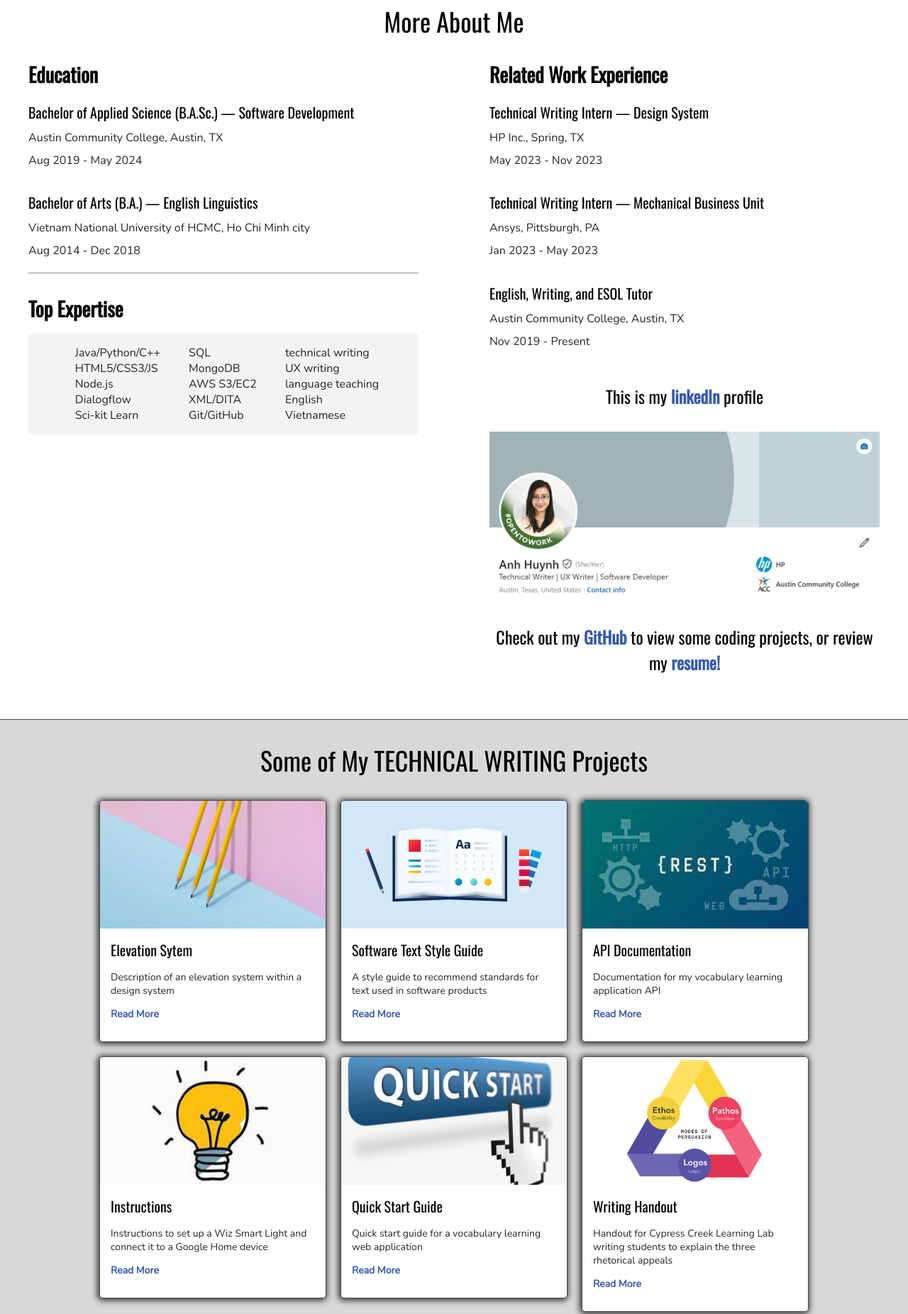
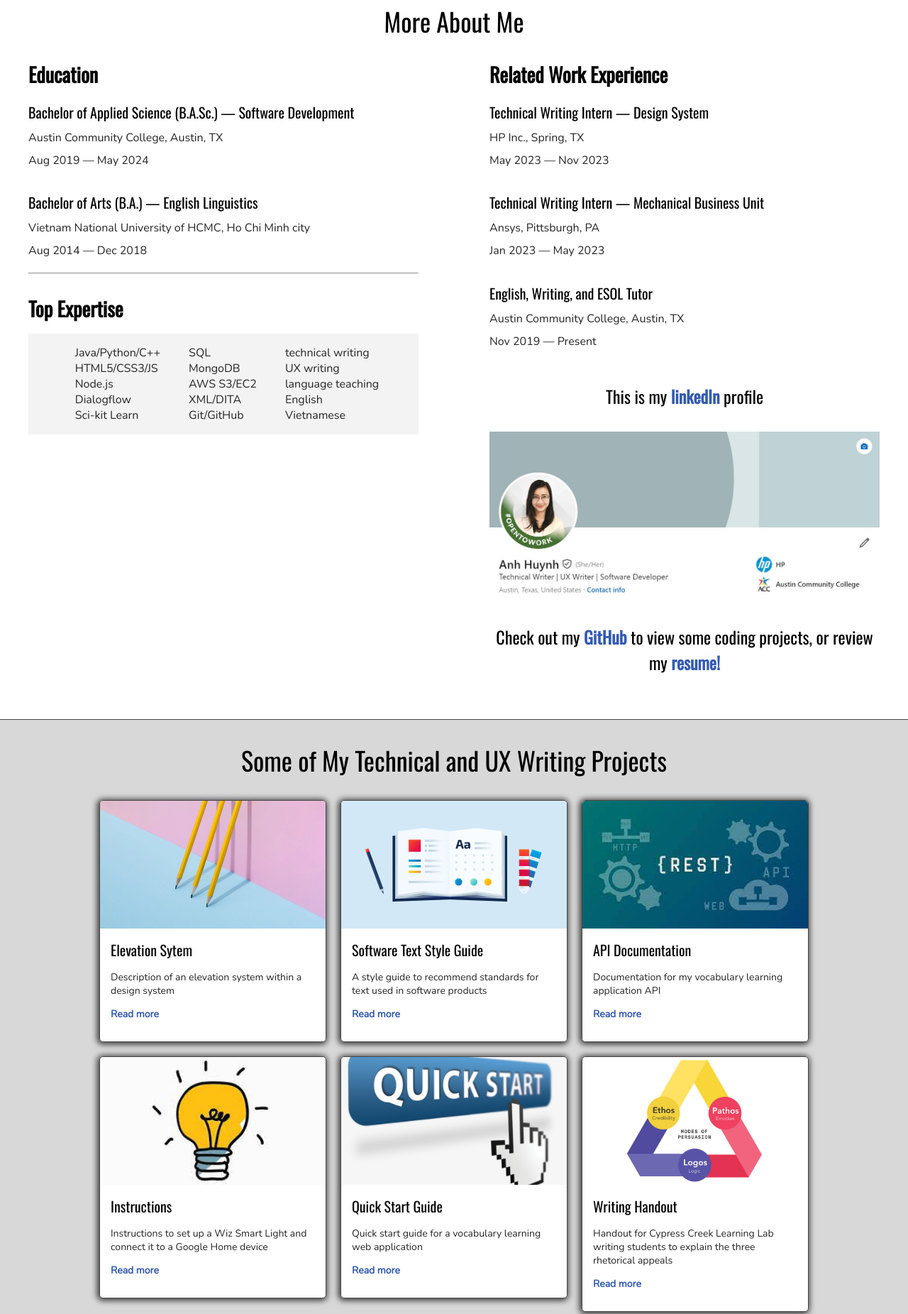
Before and after one commit to htqanh305/personalwebsite, a plain HTML site: page index.html in a window 1280 px wide. Shown: the part 723-2574 px from the top of the page at 71% size. Drawn offline with nearby package versions, Linux system fonts and the light colour scheme.

Commit message:
general cleaning

```diff
--- a/index.html
+++ b/index.html
@@ -43,7 +43,7 @@
                     <div class="left-column">
                         <img id="profile_pic" src="images/QuynhAnh.jpg" >
 
-                        <h5 style="text-align: center; line-height: 0">Personalized Theme</h5>
+                        <h5 style="text-align: center; line-height: 0">Personalized Theme Colors</h5>
 
                         <div id="theme-options-wrapper">
                             <div data-mode="light" id="light-mode" class="theme-dot"></div>
@@ -86,10 +86,10 @@
                             <h3 style="margin-bottom: -15px;">Education</h3>
                             <h5 style="margin-bottom: -6px;">Bachelor of Applied Science (B.A.Sc.) &mdash; Software Development</h5>
                             <p style="margin-bottom: -6px;"> Austin Community College, Austin, TX</p>
-                            <p> Aug 2019 - May 2024</p>
+                            <p> Aug 2019 &mdash; May 2024</p>
                             <h5 style="margin-bottom: -6px;">Bachelor of Arts (B.A.) &mdash; English Linguistics</h5>
                             <p style="margin-bottom: -6px;"> Vietnam National University of HCMC, Ho Chi Minh city</p>
-                            <p style="margin-bottom: 20px;"> Aug 2014 - Dec 2018</p>
+                            <p style="margin-bottom: 20px;"> Aug 2014 &mdash; Dec 2018</p>
                         </div>
 
                         <hr>
@@ -129,13 +129,13 @@
                             <h3 style="margin-bottom: -15px;">Related Work Experience</h3>
                             <h5 style="margin-bottom: -6px;">Technical Writing Intern &mdash; Design System</h5>
                             <p style="margin-bottom: -6px;">HP Inc., Spring, TX</p>
-                            <p>May 2023 - Nov 2023</p>
+                            <p>May 2023 &mdash; Nov 2023</p>
                             <h5 style="margin-bottom: -6px;">Technical Writing Intern &mdash; Mechanical Business Unit</h5>
                             <p style="margin-bottom: -6px;">Ansys, Pittsburgh, PA</p>
-                            <p>Jan 2023 - May 2023</p>
+                            <p>Jan 2023 &mdash; May 2023</p>
                             <h5 style="margin-bottom: -6px;">English, Writing, and ESOL Tutor</h5>
                             <p style="margin-bottom: -6px;">Austin Community College, Austin, TX</p>
-                            <p>Nov 2019 - Present</p>
+                            <p>Nov 2019 &mdash; Present</p>
 
                         </div>
 
@@ -157,7 +157,7 @@
 
         <section class="s1">
             <div class="main-container">
-                <h2 style="text-align: center;">Some of My TECHNICAL WRITING Projects</h2>
+                <h2 style="text-align: center;">Some of My Technical and UX Writing Projects</h2>
                 <div class="post-wrapper">
                     <div>
                         <div class="post">
@@ -165,7 +165,7 @@
                             <div class="post-preview">
                                 <h6 class="post-title">Elevation Sytem</h6>
                                 <p class="post-intro">Description of an elevation system within a design system</p>
-                                <p class="post-intro"><a class= "work-link" href="post4.html">Read More</a></p>
+                                <p class="post-intro"><a class= "work-link" href="post4.html">Read more</a></p>
                             </div>
                         </div>
                     </div>
@@ -176,7 +176,7 @@
                             <div class="post-preview">
                                 <h6 class="post-title">Software Text Style Guide</h6>
                                 <p class="post-intro">A style guide to recommend standards for text used in software products</p>
-                                <p class="post-intro"><a class= "work-link" href="post7.html">Read More</a></p>
+                                <p class="post-intro"><a class= "work-link" href="post7.html">Read more</a></p>
                             </div>
                         </div>
                     </div>
@@ -187,7 +187,7 @@
                             <div class="post-preview">
                                 <h6 class="post-title">API Documentation</h6>
                                 <p class="post-intro">Documentation for my vocabulary learning application API</p>
-                                <p class="post-intro"><a class= "work-link" href="post6.html">Read More</a></p>
+                                <p class="post-intro"><a class= "work-link" href="post6.html">Read more</a></p>
                             </div>
                         </div>
                     </div>
@@ -198,7 +198,7 @@
                             <div class="post-preview">
                                 <h6 class="post-title">Instructions</h6>
                                 <p class="post-intro">Instructions to set up a Wiz Smart Light and connect it to a Google Home device</p>
-                                <p class="post-intro"><a class= "work-link" href="post1.html">Read More</a></p>
+                                <p class="post-intro"><a class= "work-link" href="post1.html">Read more</a></p>
                             </div>
                         </div>
                     </div>
@@ -209,7 +209,7 @@
                             <div class="post-preview">
                                 <h6 class="post-title">Quick Start Guide</h6>
                                 <p class="post-intro">Quick start guide for a vocabulary learning web application</p>
-                                <p class="post-intro"><a class= "work-link" href="post5.html">Read More</a></p>
+                                <p class="post-intro"><a class= "work-link" href="post5.html">Read more</a></p>
                             </div>
                         </div>
                     </div>
@@ -220,7 +220,7 @@
                             <div class="post-preview">
                                 <h6 class="post-title">Writing Handout</h6>
                                 <p class="post-intro">Handout for Cypress Creek Learning Lab writing students to explain the three rhetorical appeals</p>
-                                <p class="post-intro"><a class= "work-link" href="post3.html">Read More</a></p>
+                                <p class="post-intro"><a class= "work-link" href="post3.html">Read more</a></p>
                             </div>
                         </div>
                     </div>
@@ -231,7 +231,7 @@
                             <div class="post-preview">
                                 <h6 class="post-title">Project Proposal and Report</h6>
                                 <p class="post-intro">Project to implement a chatbot for college students' mental health</p>
-                                <p class="post-intro"><a class= "work-link" href="post2.html">Read More</a></p>
+                                <p class="post-intro"><a class= "work-link" href="post2.html">Read more</a></p>
                             </div>
                         </div>
                     </div>
@@ -244,7 +244,7 @@
 
         <section class="s2">
             <div class="main-container">
-                <h2 style="text-align: center;">Get In Touch</h2>
+                <h2 style="text-align: center;">Get in Touch</h2>
 
 
                 <form id="contact-form"  method="post">
```
Also changed, not shown: post1.html (+7 -7 lines), post2.html (+7 -7 lines), post3.html (+7 -7 lines), post4.html (+7 -7 lines), post5.html (+7 -7 lines), post6.html (+7 -7 lines), post7.html (+7 -7 lines).
